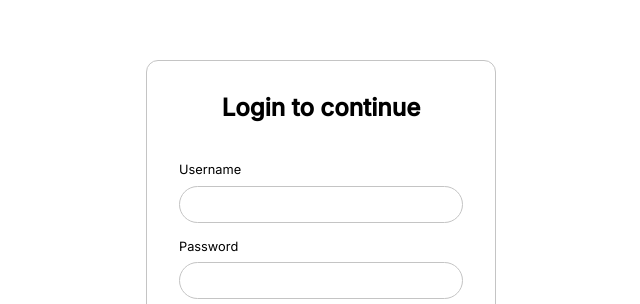
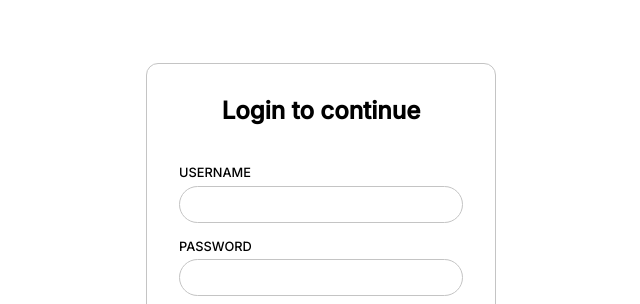
Before and after one commit to Lexeor/pay-vault, a React (Create React App) app: page /login in a window 1280 px wide. Shown: the part 116-420 px from the top of the page, without its empty margins (319-959 px from the left). Built offline with nearby package versions, Linux system fonts and the light colour scheme.

Commit message:
button style change

```diff
--- a/src/styles/_login.scss
+++ b/src/styles/_login.scss
@@ -21,8 +21,10 @@ form {
   }
 
   label {
-    margin-bottom: -0.6em;
+    margin-bottom: -0.8em;
     font-size: 0.8em;
+    text-transform: uppercase;
+    font-weight: 500;
   }
 }
 
--- a/src/styles/_variables.scss
+++ b/src/styles/_variables.scss
@@ -4,3 +4,5 @@ $color-primary-shaded: #9bc282;
 $color-separator: #c4c4c4;
 
 $color-action: #2f69fe;
+$color-action-light: #4479ff;
+$color-action-dark: #285ad8;
--- a/src/styles/main.css
+++ b/src/styles/main.css
@@ -68,8 +68,10 @@ form {
   padding: 10px;
 }
 .login-panel label {
-  margin-bottom: -0.6em;
+  margin-bottom: -0.8em;
   font-size: 0.8em;
+  text-transform: uppercase;
+  font-weight: 500;
 }
 
 .login-signup-separator {
@@ -155,6 +157,12 @@ form {
   background-color: #2f69fe;
   color: whitesmoke;
 }
+.btn-primary:hover {
+  background-color: #4479ff;
+}
+.btn-primary:focus {
+  background-color: #285ad8;
+}
 
 .btn-secondary {
   border: 1px solid #c4c4c4;
```
Also changed, not shown: src/styles/main.scss (+8 -0 lines), 1 other file (tests, documents, lock files or other folders).
